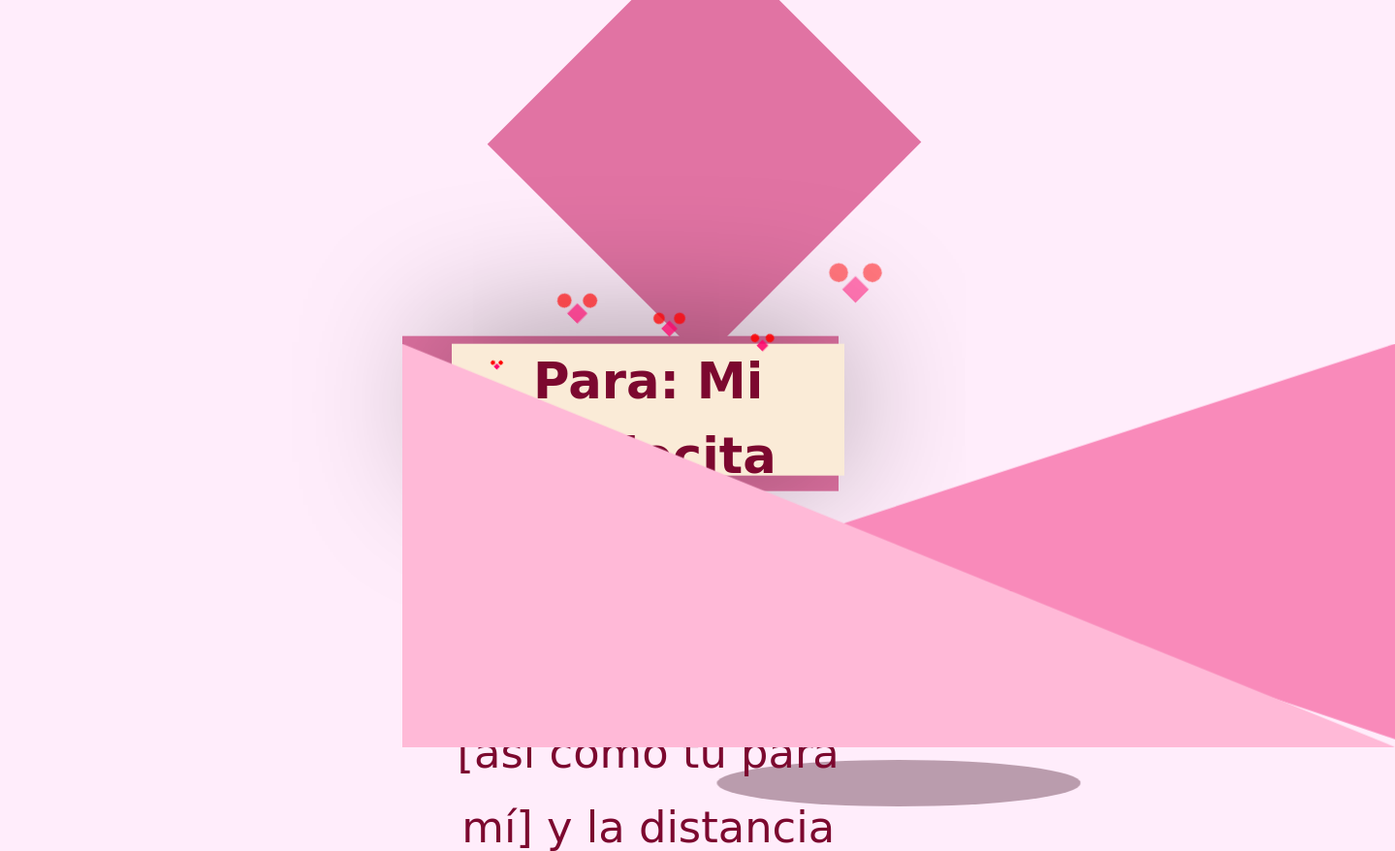
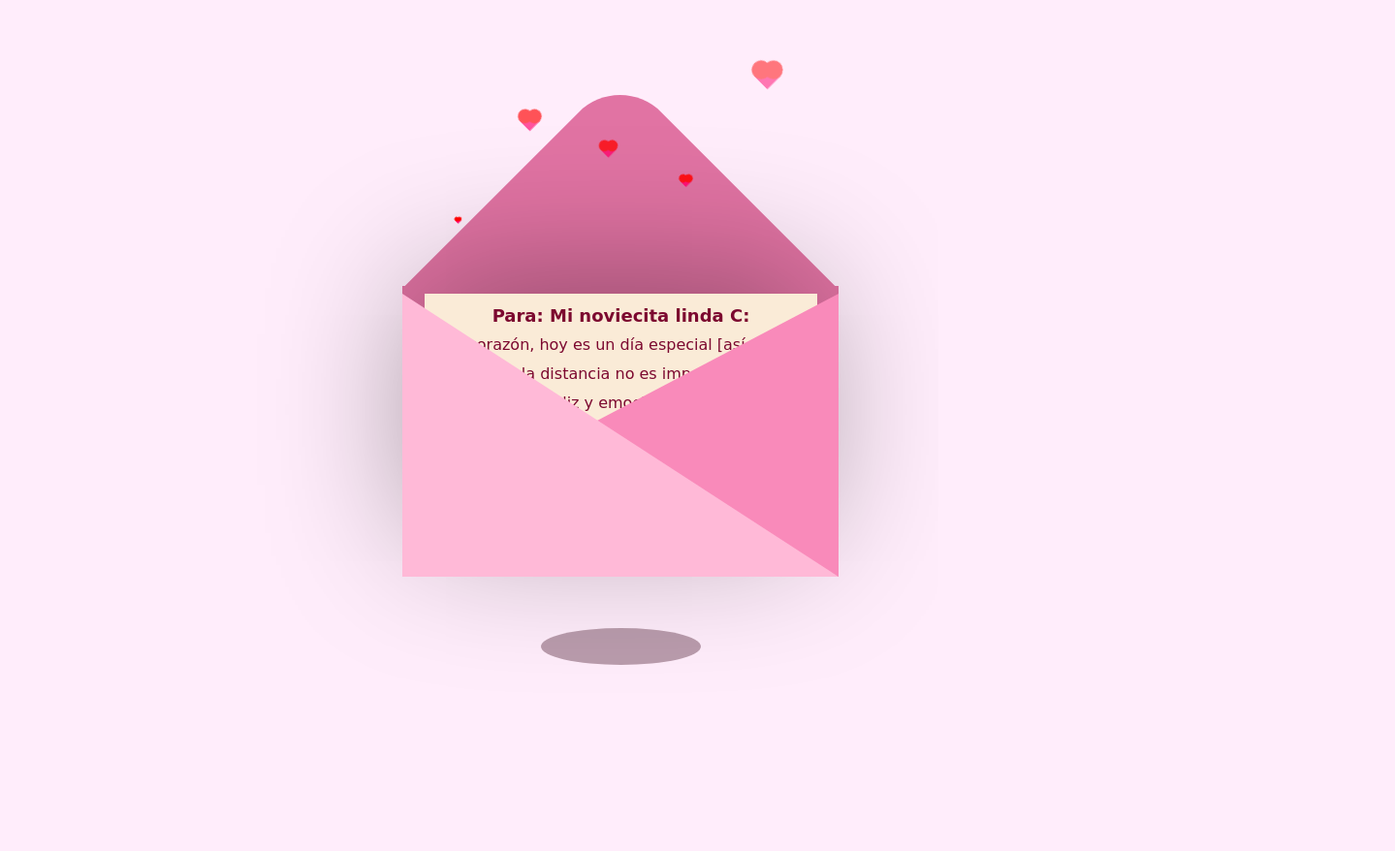
Before and after one commit to Hugobtmkng/Carta-, a plain HTML site: page index.html in a window 1280 px wide. Shown: the top 878 px of the page at 97% size, 1439 px wide, since content can reach past the window. After the commit the page ends 800 px from the top, so only its background shows below. Drawn offline with Linux system fonts and the light colour scheme.

Commit message:
Update index.html

```diff
--- a/index.html
+++ b/index.html
@@ -5,7 +5,7 @@
     <meta name="viewport" content="width=device-width, initial-scale=1.0">
     <title>Te extraño :c</title>
     <style>
-        body {
+        body{
             display: flex;
             justify-content: center;
             align-items: center;
@@ -13,188 +13,176 @@
             background-color: #ffedfb;
             margin: 0;
         }
-        .container {
+        .container{
             position: relative;
         }
-        .letter {
+        .letter{
             position: relative;
-            top: 5vh;
+            top: 75px;
             cursor: pointer;
             animation: up 3s linear infinite;
         }
-        @keyframes up {
-            0%, 100% {
+        @keyframes up{
+            0%, 100%{
                 transform: translateY(0);
             }
-            50% {
-                transform: translateY(-2.5vh);
+            50%{
+                transform: translateY(-45px);
             }
         }
-        .letter:hover .card {
-            transform: translateY(-20vh);
+        .letter:hover .card{
+            transform: translateY(-200px);
         }
-        .envelope {
+        .envelope{
             position: relative;
-            width: 80vw;
-            max-width: 450px;
-            height: 20vh;
-            max-height: 300px;
+            width: 450px;
+            height: 300px;
             background-color: #e173a3;
         }
-        .envelope:before {
+        .envelope:before{
             background-color: #e173a3;
             content: '';
             position: absolute;
-            width: 56vw;
-            max-width: 315px;
-            height: 56vw;
-            max-height: 318px;
+            width: 315px;
+            height: 318px;
             transform: rotate(45deg);
-            top: -28vw;
-            left: 12vw;
+            top: -157px;
+            left: 66px;
             border-radius: 60px 0 0 0;
         }
-        .card {
+        .card{
             position: absolute;
             background-color: antiquewhite;
-            width: 72vw;
-            max-width: 405px;
-            height: 17vh;
-            max-height: 255px;
-            top: 1vh;
-            left: 4vw;
+            width: 405px;
+            height: 255px;
+            top: 8px;
+            left: 23px;
             box-shadow: -8px -8px 150px rgba(0, 0, 0, 0.4);
-            transition: transform 0.3s;
         }
-        .card:before {
+        .card:before{
             content: "";
             position: absolute;
-            width: 65vw;
-            max-width: 360px;
-            height: 14vh;
-            max-height: 210px;
-            left: 2.5vw;
-            top: 2vh;
+            width: 360px;
+            height: 210px;
+            left: 18px;
+            top: 18px;
         }
-        .text {
+        .text{
             position: relative;
             font-family: 'Brush Script MT', cursive;
-            font-size: 4vw;
-            max-font-size: 18px;
+            font-size: 18px;
             font-weight: bold;
             text-align: center;
-            line-height: 6vw;
+            line-height: 30px;
+            top: 8px;
             color: #7c082f;
         }
-        .text2 {
+        .text2{
             position: relative;
             font-family: 'Brush Script MT', cursive;
-            font-size: 3.5vw;
-            max-font-size: 16px;
+            font-size: 16px;
             text-align: center;
-            line-height: 6vw;
+            line-height: 30px;
+            top: 8px;
             color: #7c082f;
         }
-        .hearts {
+        .hearts{
             position: absolute;
-            top: 3vh;
+            top: 22px;
         }
-        @keyframes heart {
-            0% {
+        @keyframes heart{
+            0%{
                 transform: translateY(0) rotate(-45deg) scale(0.3);
                 opacity: 1;
             }
-            100% {
-                transform: translateY(-10vh) rotate(-45deg) scale(1.3);
+            100%{
+                transform: translateY(-150px) rotate(-45deg) scale(1.3);
                 opacity: 0.5;
             }
         }
-        .one, .two, .three, .four, .five {
+        .one, .two, .three, .four, .five{
             background-color: rgb(255, 0, 106);
             display: inline-block;
-            height: 3vw;
-            width: 3vw;
-            max-width: 15px;
-            max-height: 15px;
-            margin: 0 2vw;
+            height: 15px;
+            width: 15px;
+            margin: 0 25px;
             position: relative;
             transform: rotate(-45deg);
+            top: -97px;
         }
-        .one:before, .one:after, .two:before, .two:after, .three:before, .three:after, .four:before, .four:after, .five:before, .five:after {
+        .one:before, .one:after, .two:before, .two:after, .three:before, .three:after, .four:before, .four:after, .five:before, .five:after{
             content: '';
             background-color: red;
             border-radius: 50%;
-            width: 3vw;
-            height: 3vw;
-            max-width: 15px;
-            max-height: 15px;
+            width: 15px;
+            height: 15px;
             position: absolute;
         }
-        .one:before, .two:before, .three:before, .four:before, .five:before {
-            top: -1.5vw;
-            left: 0;
+        .one:before, .two:before, .three:before, .four:before, .five:before{
+            top: -7px;
+            left: 0px;
         }
-        .one:after, .two:after, .three:after, .four:after, .five:after {
-            left: 1.5vw;
-            top: 0;
+        .one:after, .two:after, .three:after, .four:after, .five:after{
+            left: 7px;
+            top: 0px;
         }
-        .one {
-            left: 5vw;
+        .one{
+            left: 25px;
             animation: heart 1s ease-out infinite;
         }
-        .two {
-            left: 6vw;
+        .two{
+            left: 30px;
             animation: heart 2s ease-out infinite;
         }
-        .three {
-            left: 8vw;
+        .three{
+            left: 42px;
             animation: heart 1.5s ease-out infinite;
         }
-        .four {
-            left: 10vw;
+        .four{
+            left: 53px;
             animation: heart 2.3s ease-out infinite;
         }
-        .five {
-            left: 12vw;
+        .five{
+            left: 68px;
             animation: heart 1.7s ease-out infinite;
         }
-        .front {
+        .front{
             position: absolute;
-            border-right: 48vw solid #f98aba;
-            border-top: 25vh solid transparent;
-            border-bottom: 26vh solid transparent;
-            left: 32vw;
-            top: 1vh;
+            border-right: 270px solid #f98aba;
+            border-top: 142px solid transparent;
+            border-bottom: 150px solid transparent;
+            left: 180px;
+            top: 8px;
             width: 0;
             height: 0;
             z-index: 10;
         }
-        .front:before {
+        .front:before{
             position: absolute;
             content: '';
-            border-left: 80vw solid #ffb9d7;
-            border-top: 52vh solid transparent;
-            left: -32vw;
-            top: -25vh;
+            border-left: 450px solid #ffb9d7;
+            border-top: 292px solid transparent;
+            left: -180px;
+            top: -142px;
             width: 0;
             height: 0;
         }
-        .shadow {
+        .shadow{
             position: absolute;
-            width: 88vw;
-            height: 6vh;
+            width: 495px;
+            height: 38px;
             border-radius: 50%;
             background-color: #54263a67;
-            top: 58vh;
-            left: -4vw;
+            top: 398px;
+            left: -22px;
             z-index: -1;
             animation: scale 3s linear infinite;
         }
-        @keyframes scale {
-            0%, 100% {
+        @keyframes scale{
+            0%, 100%{
                 transform: scaleX(1);
             }
-            50% {
+            50%{
                 transform: scaleX(0);
             }
         }
```
